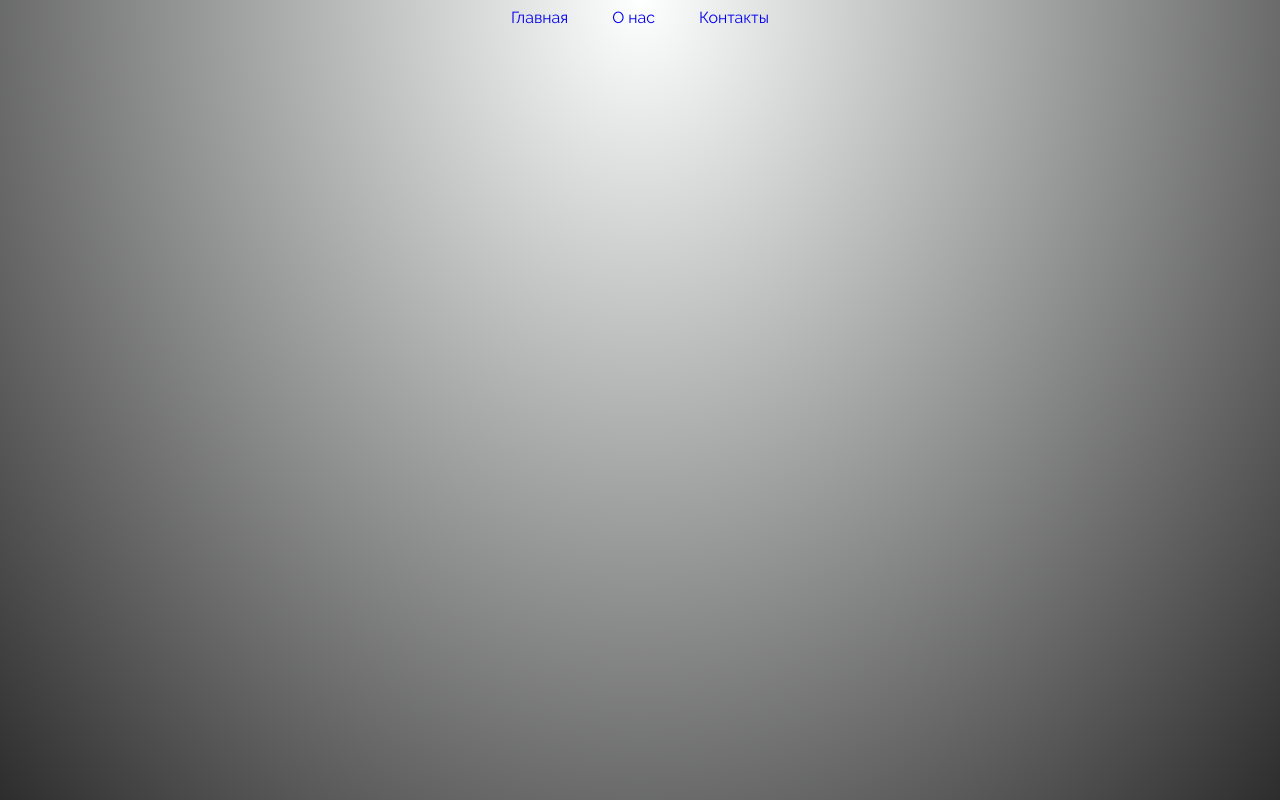
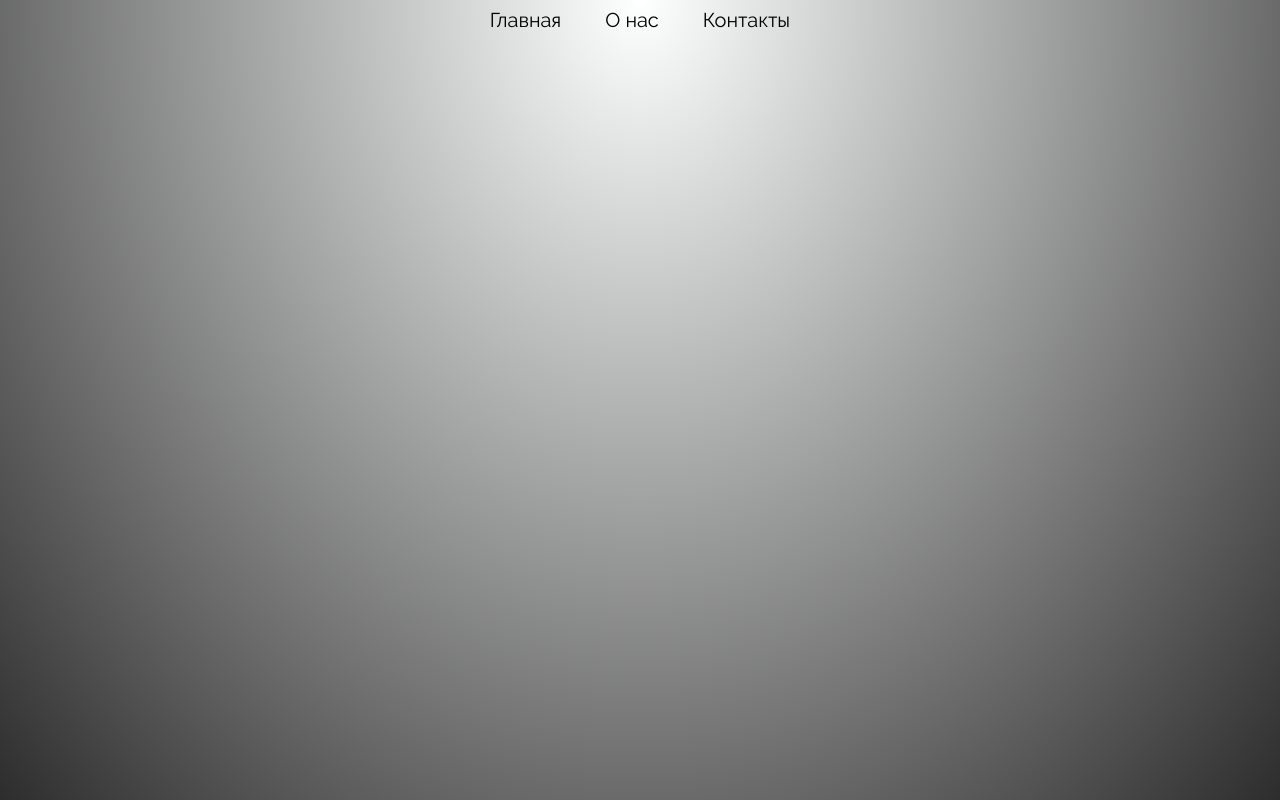
Before and after one commit to irrorr/html, a plain HTML site: page index.html in a window 1280 px wide. Drawn offline with Linux system fonts and the light colour scheme.

Commit message:
update style in main.css

```diff
--- a/css/main.css
+++ b/css/main.css
@@ -12,6 +12,8 @@
 a {
     font-family: raleway;
     margin: 20px; /* внешний отступ со всех сторон*/
+    color: black;
+    font-size: 20px;
 }
 a:link {
     text-decoration: none; /* Убирает подчеркивание для ссылок */
@@ -24,7 +26,7 @@ a:active {
 }
 a:hover {
     text-decoration: underline; /* Делает ссылку подчеркнутой при наведении на нее курсора */
-    color: white; /* Цвет ссылки */
+    color: rgb(90, 90, 90); /* Цвет ссылки */
 }
 
 /* стили хэдера */
```
